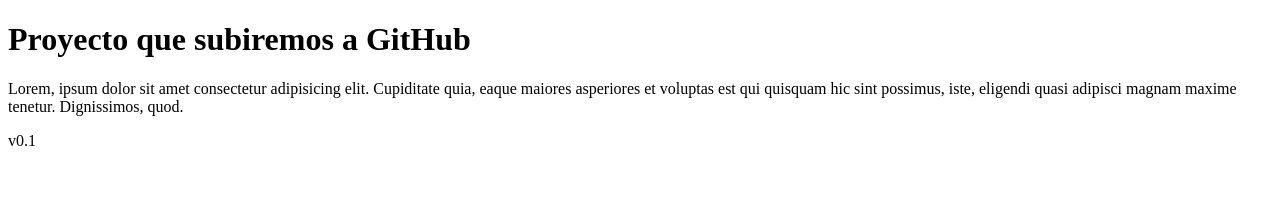
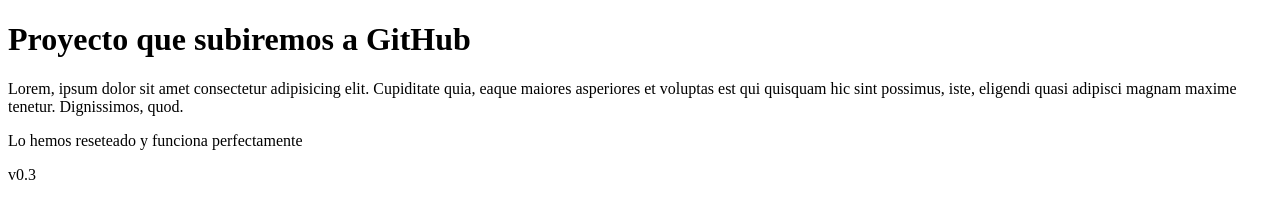
Before and after one commit to jm88ci/demo-08-github, a plain HTML site: page index.html in a window 1280 px wide. Drawn offline with Linux system fonts and the light colour scheme.

Commit message:
Actualización a v0.3

```diff
--- a/index.html
+++ b/index.html
@@ -10,8 +10,8 @@
 
 <h1>Proyecto que subiremos a GitHub</h1>
 <p>Lorem, ipsum dolor sit amet consectetur adipisicing elit. Cupiditate quia, eaque maiores asperiores et voluptas est qui quisquam hic sint possimus, iste, eligendi quasi adipisci magnam maxime tenetur. Dignissimos, quod.</p>
-
-<p>v0.1</p>
+<p>Lo hemos reseteado y funciona perfectamente</p>
+<p>v0.3</p>
 
 </body>
 </html>
```
